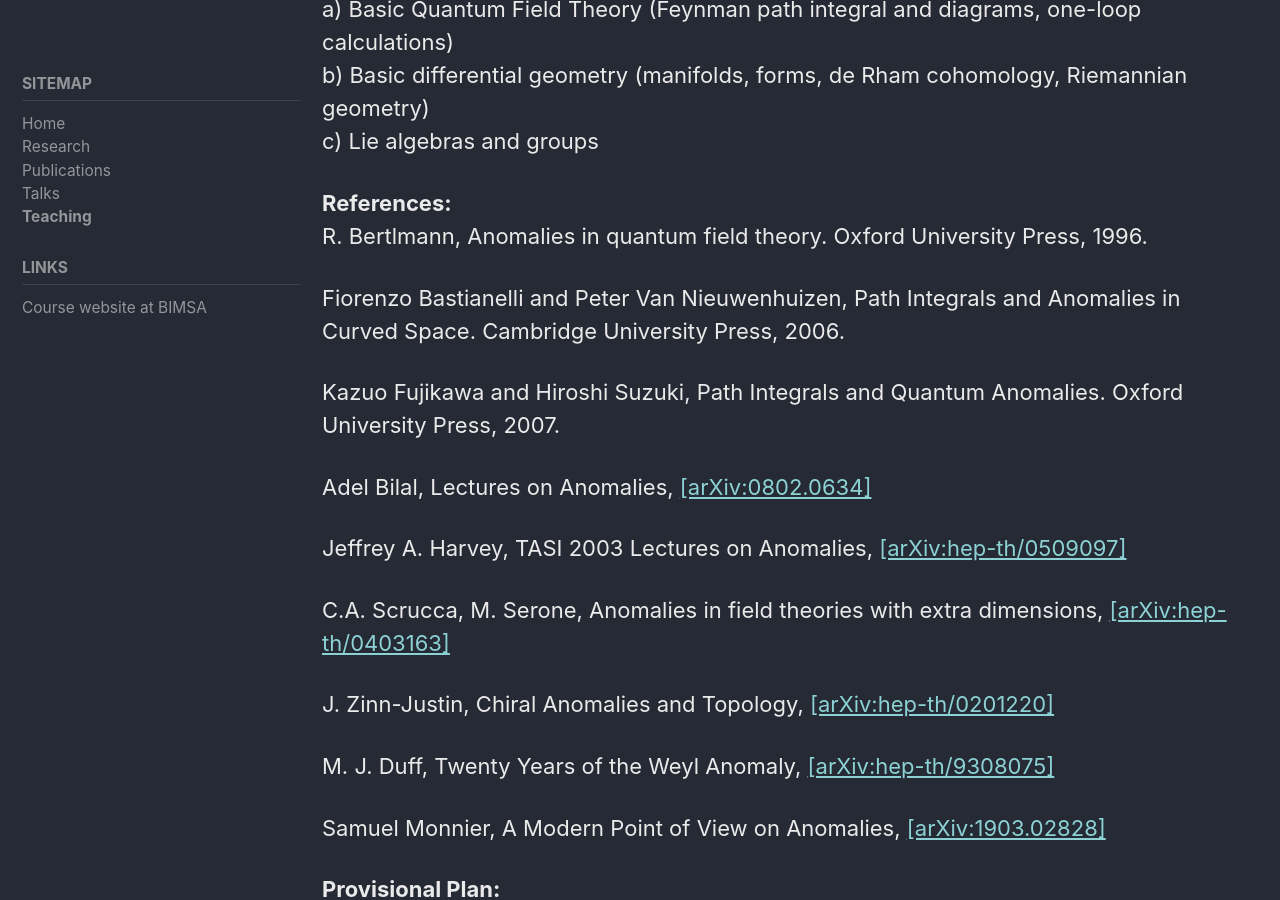
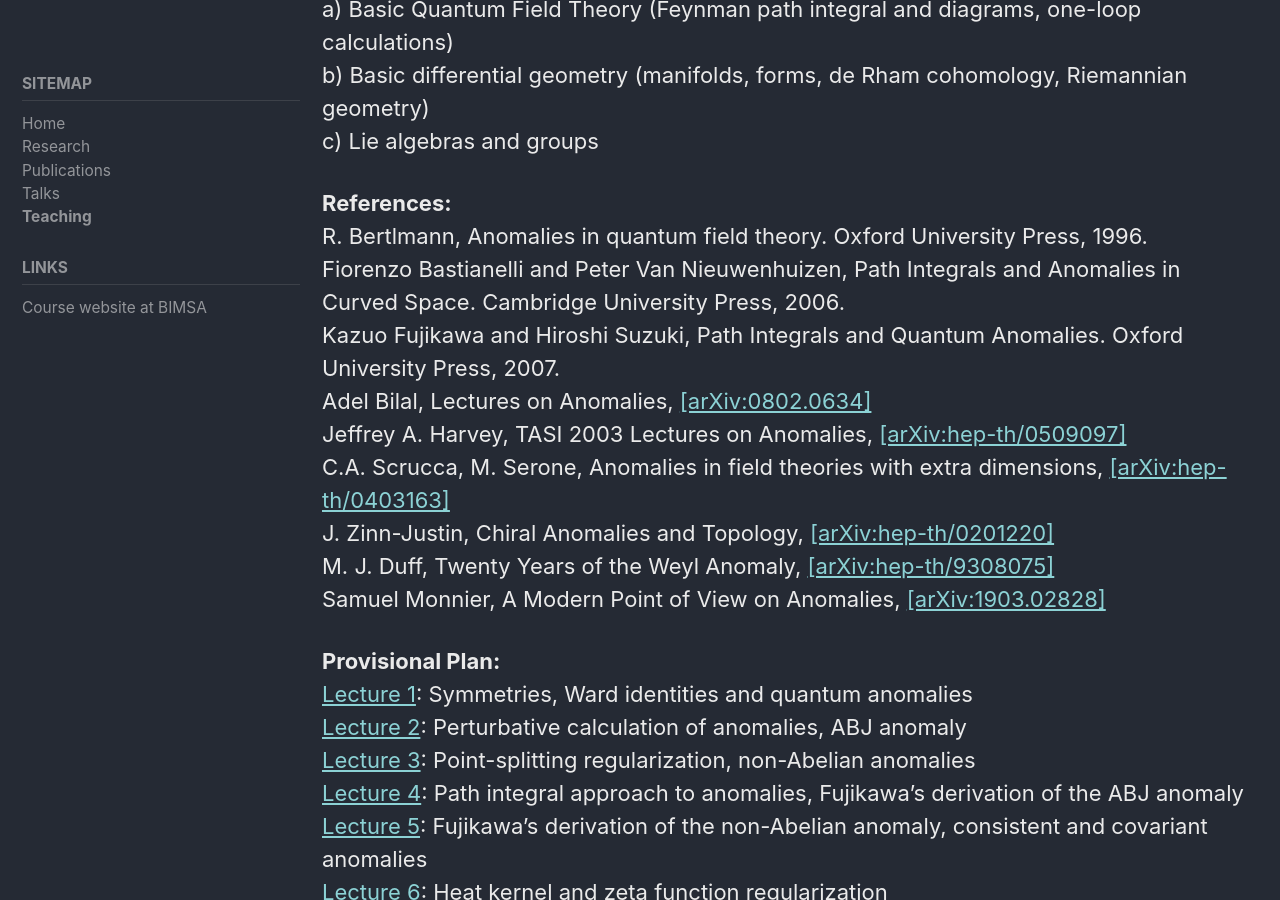
Before and after one commit to ipapadimitriou/ipapadimitriou.github.io, a Jekyll site: the page built from _pages/teaching.md, in a window 1280 px wide and 900 px high, scrolled down 582 px. Built offline with Jekyll 4.4.1, drawn with Linux system fonts in a browser that asks for light colours; cached includes are drawn as plain includes.

```diff
--- a/_pages/teaching.md
+++ b/_pages/teaching.md
@@ -45,23 +45,15 @@ b) Basic differential geometry (manifolds, forms, de Rham cohomology, Riemannian
 c) Lie algebras and groups<br>
 
 <b>References:</b><br>
-R. Bertlmann, Anomalies in quantum field theory. Oxford University Press, 1996.
-
-Fiorenzo Bastianelli and Peter Van Nieuwenhuizen, Path Integrals and Anomalies in Curved Space. Cambridge University Press, 2006.
-
-Kazuo Fujikawa and Hiroshi Suzuki, Path Integrals and Quantum Anomalies. Oxford University Press, 2007.
-
-Adel Bilal, Lectures on Anomalies, <a href="https://arxiv.org/abs/0802.0634">[arXiv:0802.0634]</a>
-
-Jeffrey A. Harvey, TASI 2003 Lectures on Anomalies, <a href="https://arxiv.org/abs/hep-th/0509097">[arXiv:hep-th/0509097]</a>
-
-C.A. Scrucca, M. Serone, Anomalies in field theories with extra dimensions, <a href="https://arxiv.org/abs/hep-th/0403163">[arXiv:hep-th/0403163]</a>
-
-J. Zinn-Justin, Chiral Anomalies and Topology, <a href="https://arxiv.org/abs/hep-th/0201220v1">[arXiv:hep-th/0201220]</a>
-
-M. J. Duff, Twenty Years of the Weyl Anomaly, <a href="https://arxiv.org/abs/hep-th/9308075">[arXiv:hep-th/9308075]</a>
-
-Samuel Monnier, A Modern Point of View on Anomalies, <a href="https://arxiv.org/abs/1903.02828">[arXiv:1903.02828]</a>
+R. Bertlmann, Anomalies in quantum field theory. Oxford University Press, 1996.<br>
+Fiorenzo Bastianelli and Peter Van Nieuwenhuizen, Path Integrals and Anomalies in Curved Space. Cambridge University Press, 2006.<br>
+Kazuo Fujikawa and Hiroshi Suzuki, Path Integrals and Quantum Anomalies. Oxford University Press, 2007.<br>
+Adel Bilal, Lectures on Anomalies, <a href="https://arxiv.org/abs/0802.0634">[arXiv:0802.0634]</a><br>
+Jeffrey A. Harvey, TASI 2003 Lectures on Anomalies, <a href="https://arxiv.org/abs/hep-th/0509097">[arXiv:hep-th/0509097]</a><br>
+C.A. Scrucca, M. Serone, Anomalies in field theories with extra dimensions, <a href="https://arxiv.org/abs/hep-th/0403163">[arXiv:hep-th/0403163]</a><br>
+J. Zinn-Justin, Chiral Anomalies and Topology, <a href="https://arxiv.org/abs/hep-th/0201220v1">[arXiv:hep-th/0201220]</a><br>
+M. J. Duff, Twenty Years of the Weyl Anomaly, <a href="https://arxiv.org/abs/hep-th/9308075">[arXiv:hep-th/9308075]</a><br>
+Samuel Monnier, A Modern Point of View on Anomalies, <a href="https://arxiv.org/abs/1903.02828">[arXiv:1903.02828]</a><br>
 
 
 <b>Provisional Plan:</b><br>
```
